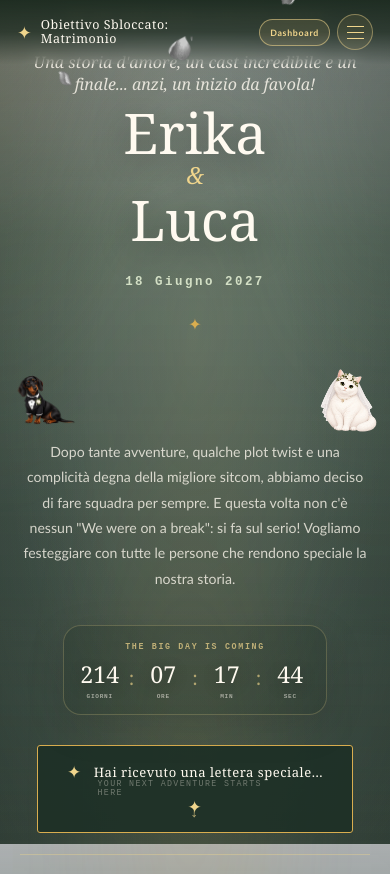
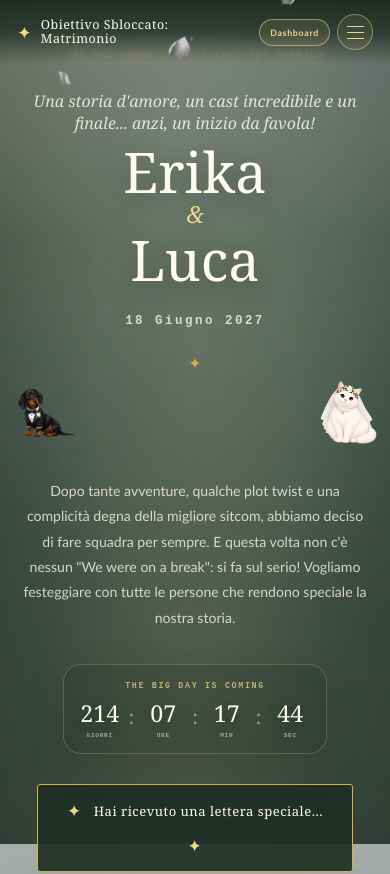
Before and after one commit to Luke932/the-greatest-adventure-frontend, an Angular app: page / in a window 390 px wide. Shown: the top 874 px of the page. Built offline with nearby package versions, Linux system fonts and the light colour scheme.

Commit message:
update homepage

```diff
--- a/src/app/features/home/pages/home-page/home-page.css
+++ b/src/app/features/home/pages/home-page/home-page.css
@@ -761,6 +761,7 @@
     width: 100%;
     height: 200px;
     padding: 20px 16px;
+    padding-top: 50px;
   }
 
   .letter-content h2 {
@@ -1471,7 +1472,7 @@
 
   .hero-kicker {
     font-size: 0.55rem;
-
+    padding-top: 50px;
     letter-spacing: 0.17em;
   }
 
--- a/src/app/features/home/pages/home-page/home-page.html
+++ b/src/app/features/home/pages/home-page/home-page.html
@@ -160,7 +160,7 @@
 
       </div>
 
-      <div class="hero-scroll">
+      <!-- <div class="hero-scroll">
 
         <span>
           YOUR NEXT ADVENTURE STARTS HERE
@@ -173,7 +173,7 @@
           ↓
         </span>
 
-      </div>
+      </div> -->
 
     </section>
 
```
